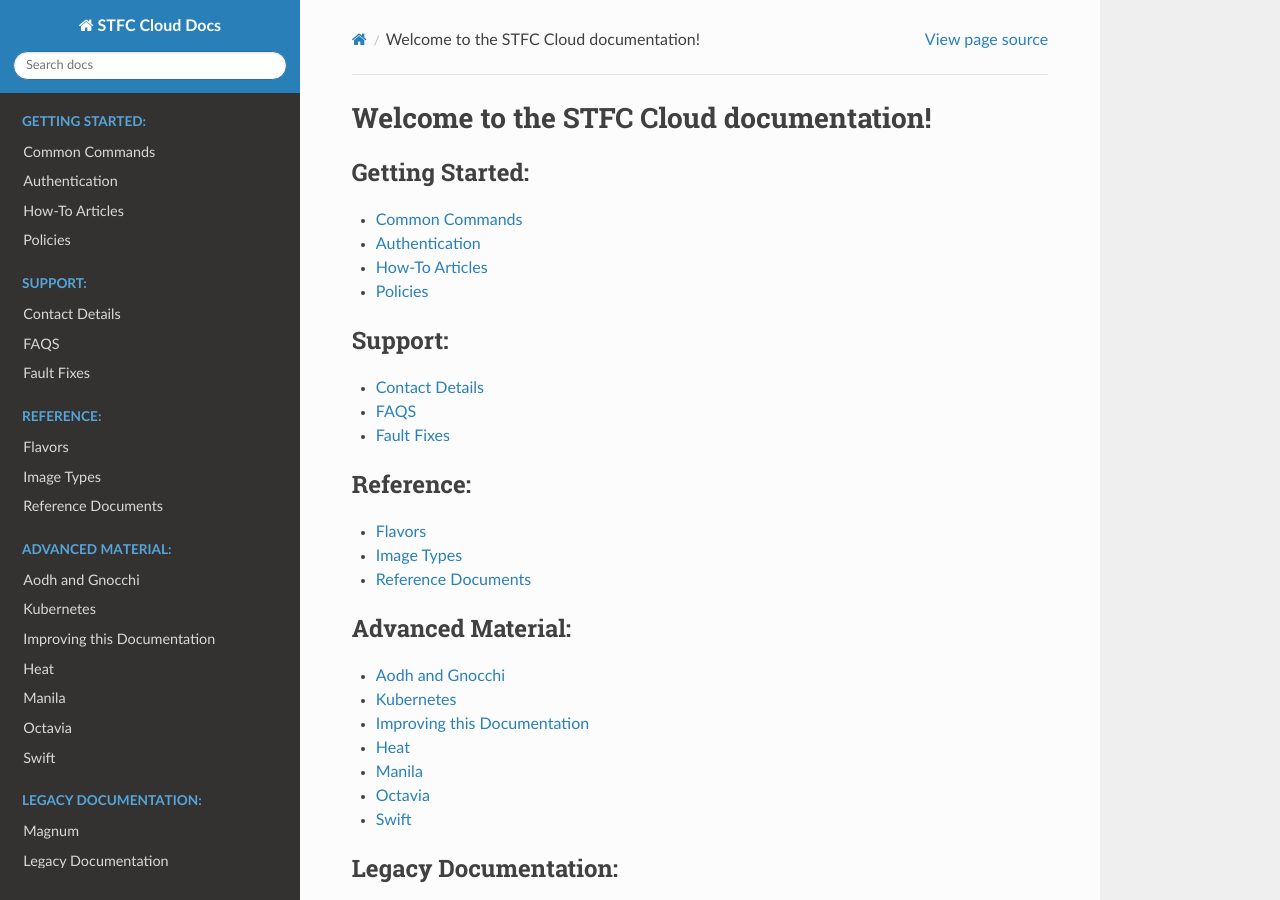
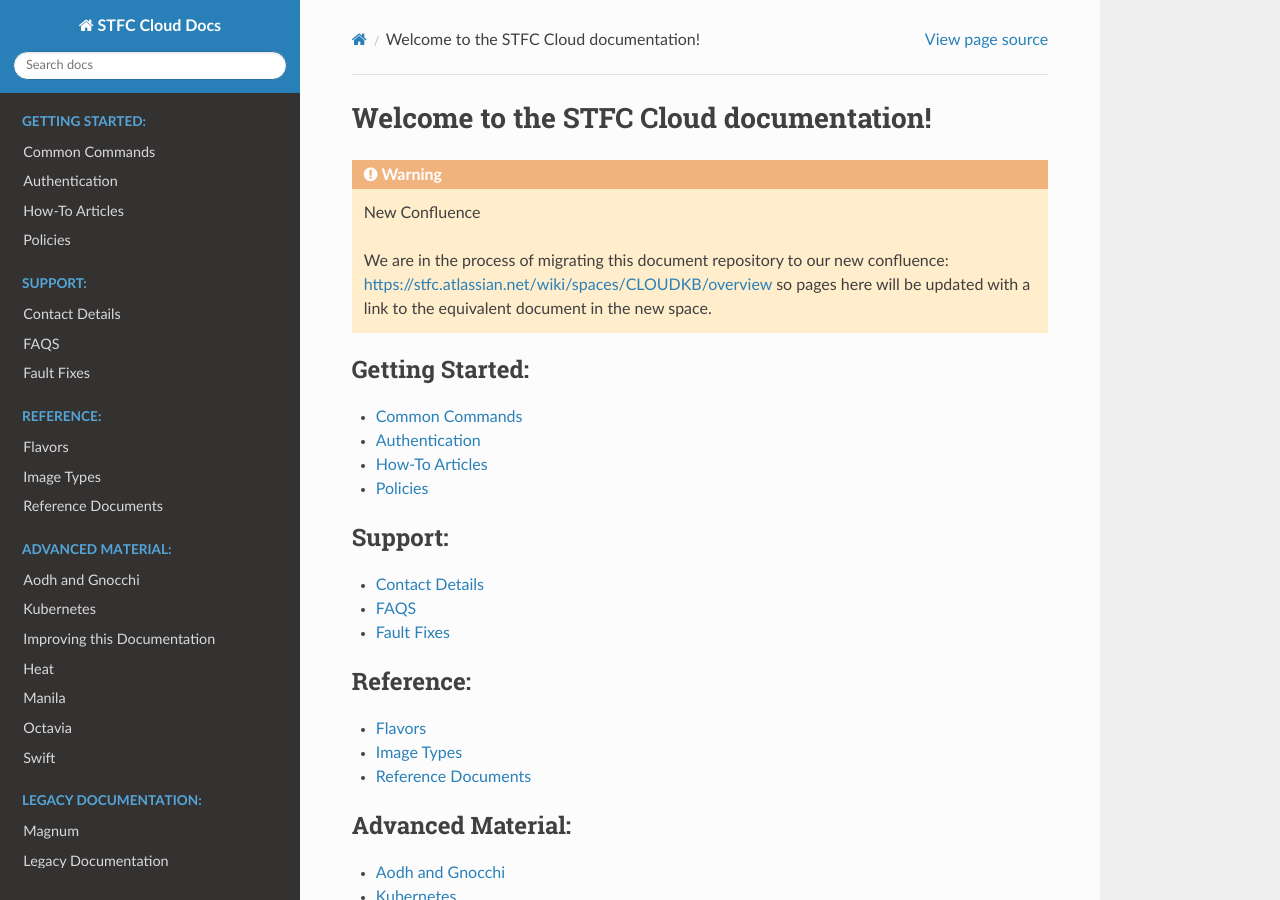
Before and after one commit to stfc/cloud-docs, a Sphinx documentation site: the page built from source/index.rst, in a window 1280 px wide and 900 px high. Built offline with Sphinx 7.4.7 and the Read the Docs theme 2.0.0, drawn with Linux system fonts in a browser that asks for light colours.

Commit message:
Add deprecation warning for readthedocs

```diff
--- a/source/index.rst
+++ b/source/index.rst
@@ -5,6 +5,12 @@
 
 Welcome to the STFC Cloud documentation!
 ===========================================
+
+.. Warning:: New Confluence
+
+    We are in the process of migrating this document repository to our new confluence: https://stfc.atlassian.net/wiki/spaces/CLOUDKB/overview so pages here will be updated with a link to the equivalent document in the new space.
+
+
 
 .. comment Depth == 1 to get people to navigate to sub-page so we don't overfill contents bar
 
```
